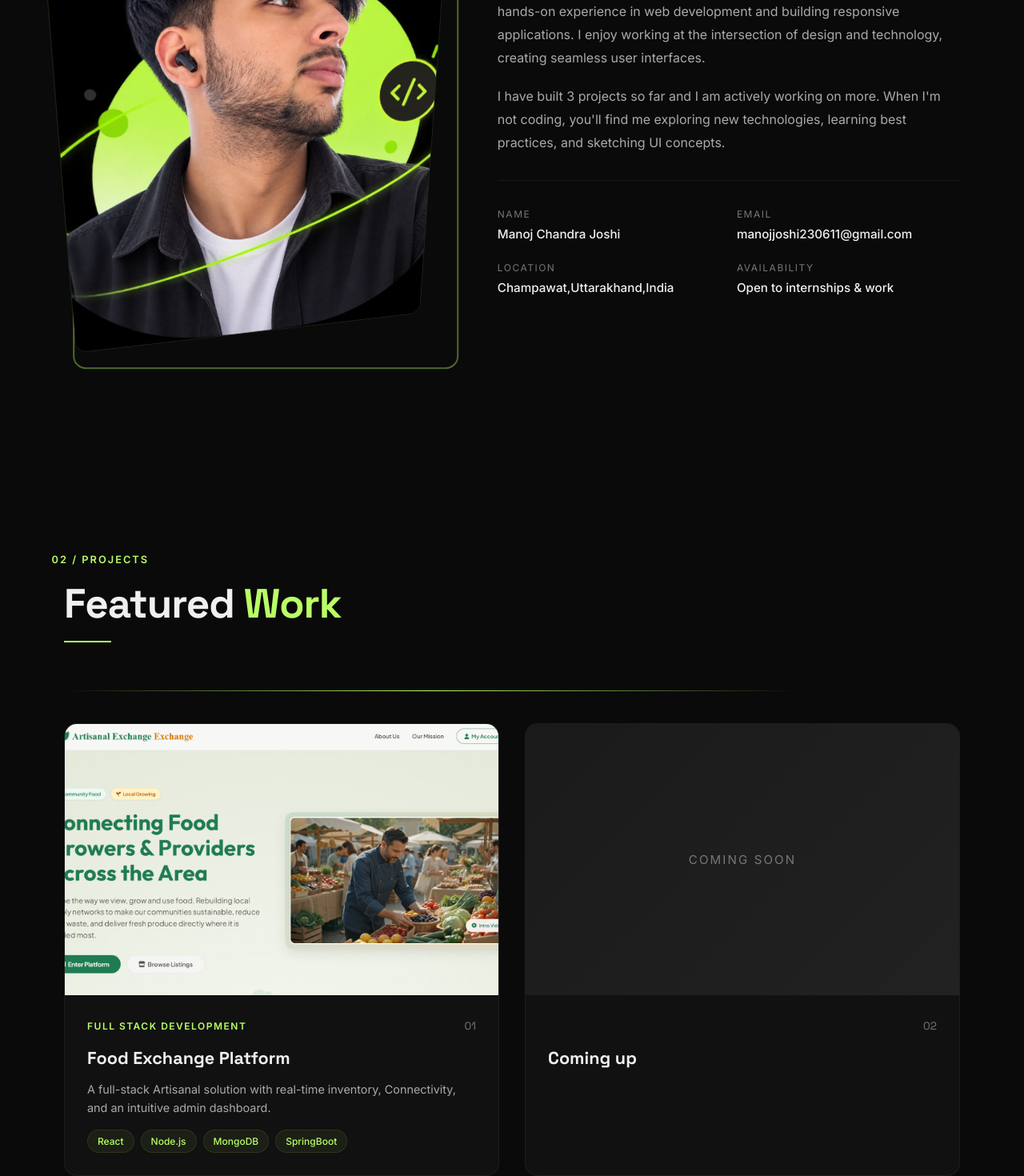
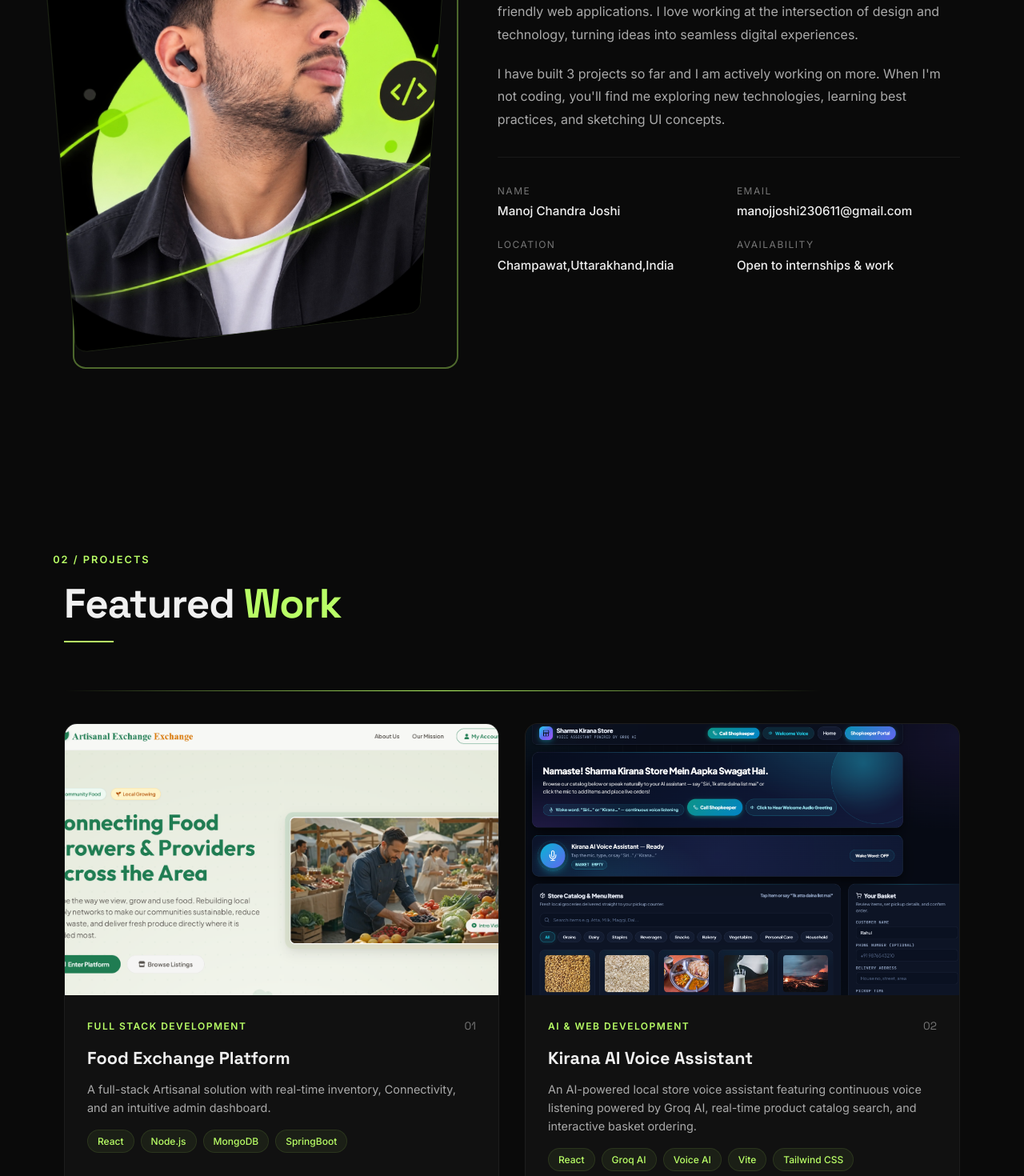
Before and after one commit to MANOJ231121/Portfolio, a React (Vite) app: page / in a window 1280 px wide. Shown: the part 1330-2800 px from the top of the page at 80% size. Built offline with nearby package versions, Linux system fonts and the light colour scheme.

Commit message:
added another project

```diff
--- a/src/components/About.jsx
+++ b/src/components/About.jsx
@@ -79,7 +79,7 @@ export default function About() {
                 developer who loves turning ideas into reality through clean code
                 and thoughtful design.
               </>,
-              'I am currently working as an intern at Prodigy Infotech, where I am gaining hands-on experience in web development and building responsive applications. I enjoy working at the intersection of design and technology, creating seamless user interfaces.',
+              'I am a passionate developer who enjoys building responsive and user-friendly web applications. I love working at the intersection of design and technology, turning ideas into seamless digital experiences.',
               "I have built 3 projects so far and I am actively working on more. When I'm not coding, you'll find me exploring new technologies, learning best practices, and sketching UI concepts.",
             ].map((text, i) => {
               const paragraphStart = 0.15 + i * 0.15;
--- a/src/components/Projects.jsx
+++ b/src/components/Projects.jsx
@@ -1,5 +1,6 @@
 import useScrollProgress from '../hooks/useScrollProgress';
 import foodImage from '../assets/food_image.png';
+import kiranaImage from '../assets/kirana_ai.png';
 
 const projects = [
   {
@@ -14,6 +15,16 @@ const projects = [
   },
   {
     id: 2,
+    title: 'Kirana AI Voice Assistant',
+    category: 'AI & Web Development',
+    description:
+      'An AI-powered local store voice assistant featuring continuous voice listening powered by Groq AI, real-time product catalog search, and interactive basket ordering.',
+    tags: ['React', 'Groq AI', 'Voice AI', 'Vite', 'Tailwind CSS'],
+    link: 'https://kirana-ai-rose.vercel.app/',
+    image: kiranaImage,
+  },
+  {
+    id: 3,
     title: 'Coming up',
     category: '',
     description: '',
```
Also changed, not shown: src/assets/kirana_ai.png (added), 1 other file (tests, documents, lock files or other folders).
